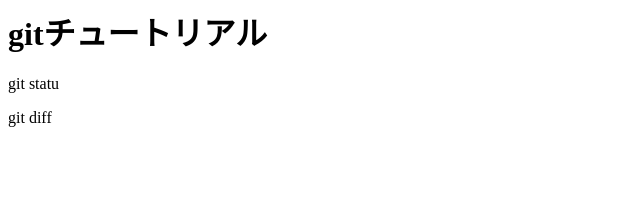
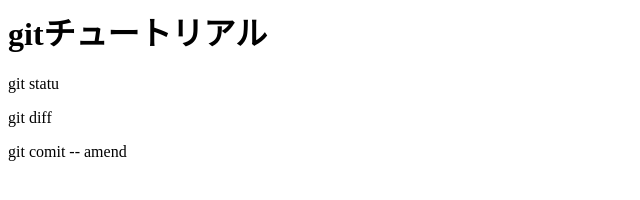
Before and after one commit to yusuke20214/git_tutorial, a plain HTML site: page index.html in a window 1280 px wide. Shown: the whole page, without its empty margins (0-640 px from the left). Drawn offline with Linux system fonts and the light colour scheme.

Commit message:
git commit --amendを追記

```diff
--- a/index.html
+++ b/index.html
@@ -1,3 +1,4 @@
 <h1>gitチュートリアル</h1>
 <p>git statu</p>
 <p>git diff</p>
+<p>git comit -- amend</p>
```
